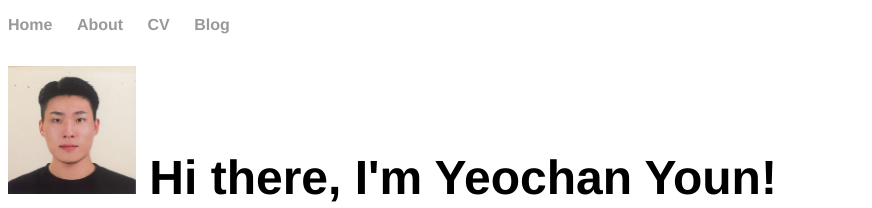
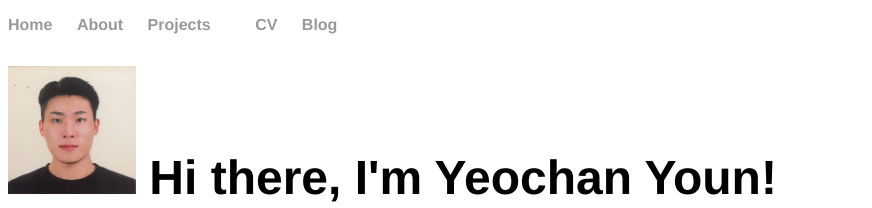
Before and after one commit to YeochanYoun119/YeochanYoun119.github.io, a Jekyll site: the page built from index.html, in a window 1280 px wide. Shown: the top 208 px of the page, without its empty margins (0-872 px from the left). Built offline with Jekyll 4.4.1, drawn with Linux system fonts in a browser that asks for light colours; nearby versions of some CDN libraries.

Commit message:
Update default.html

```diff
--- a/_layouts/default.html
+++ b/_layouts/default.html
@@ -11,6 +11,7 @@
 	    		<ul>
 	        		<li><a href="/">Home</a></li>
 		        	<li><a href="/about">About</a></li>
+				<li><a href="projects">Projects</a><li>
 	        		<li><a href="/cv/Resume_Yeochan Youn.pdf" target="_blank">CV</a></li>
 	        		<li><a href="/blog">Blog</a></li>
 	    		</ul>
```
